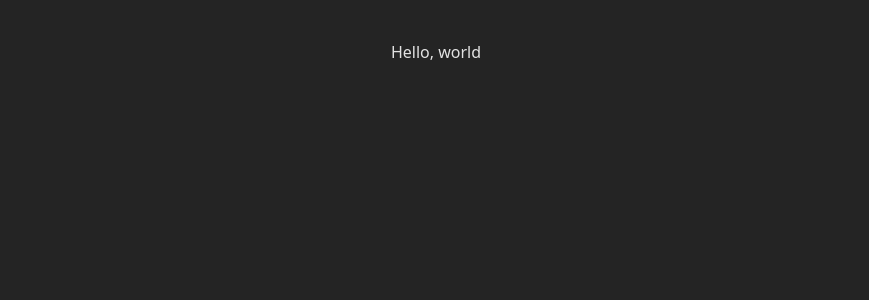
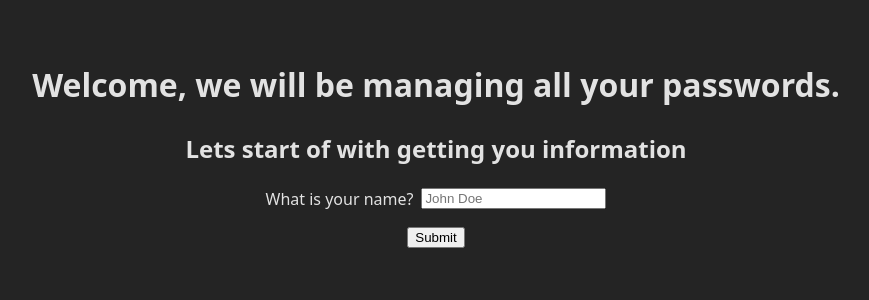
Before and after one commit to Mhamsho123/password-manager, a React (Vite) app: page / in a window 1280 px wide. Shown: the top 300 px of the page, without its empty margins (204-1073 px from the left). Built offline with nearby package versions, Linux system fonts and the light colour scheme.

Commit message:
Added a WelcomeScreen Switch between Screens

```diff
--- a/src/App.css
+++ b/src/App.css
@@ -4,3 +4,16 @@
   padding: 2rem;
   text-align: center;
 }
+
+.nameForm {
+  display: flex;
+  flex-direction: column;
+  align-items: center;
+  gap: 1rem;
+}
+
+.nameRow {
+  display: flex;
+  align-items: center;
+  gap: 0.5rem;
+}
--- a/src/App.jsx
+++ b/src/App.jsx
@@ -1,13 +1,27 @@
-import { useState } from 'react'
+import React from 'react'
 import reactLogo from './assets/react.svg'
 import viteLogo from '/vite.svg'
-import Header from './components/header'
+import HomeScreen from './components/homescreen'
+import WelcomeScreen from './components/welcomescreen'
 import './App.css'
 
+
+
 function App() {
+
+  const [name, setName] = React.useState("");
+  const [hasSubmitted, setHasSubmitted] = React.useState(false);
+
+
+  function handleSubmit(userName){
+    setName(userName)
+    setHasSubmitted(true)
+
+}
   return(
     <>
-      <Header />
+      {!hasSubmitted && <HomeScreen onSubmitHandle = {handleSubmit} />}
+      {hasSubmitted && <WelcomeScreen name ={name} />}
     </>
   )
 }
--- a/src/components/header.jsx
+++ /dev/null
@@ -1,7 +0,0 @@
-export default function Header(){
-    return(
-        <div>
-            <header>Hello, world</header>
-        </div>
-    )
-}
--- /dev/null
+++ b/src/components/homescreen.jsx
@@ -0,0 +1,34 @@
+import React from "react"
+import WelcomeScreen from "./welcomescreen"
+
+
+export default function HomeScreen({onSubmitHandle}){
+
+
+    const [name, setName] = React.useState("")
+
+
+    function personName(formData){
+        const userName = formData.get("inputName")
+        onSubmitHandle(userName)
+
+    }
+
+    return(
+        <div>
+            <h1>Welcome, we will be managing all your passwords.</h1>
+            <div>
+                <h2>Lets start of with getting you information</h2>
+            </div>
+            <div>
+            <form className="nameForm" action={personName}>
+                <div className="nameRow">
+                    <label htmlFor="inputName">What is your name?</label>
+                    <input id="inputName" name="inputName" type="text" placeholder="John Doe" />
+                    </div>
+                    <button className="submitButton"type="submit">Submit</button>
+            </form>
+            </div>
+        </div>
+    )
+}
--- /dev/null
+++ b/src/components/welcomescreen.jsx
@@ -0,0 +1,7 @@
+
+export default function WelcomeScreen({name}){
+
+    return(
+        <h1> Hello World {name}</h1>
+    )
+}
```
